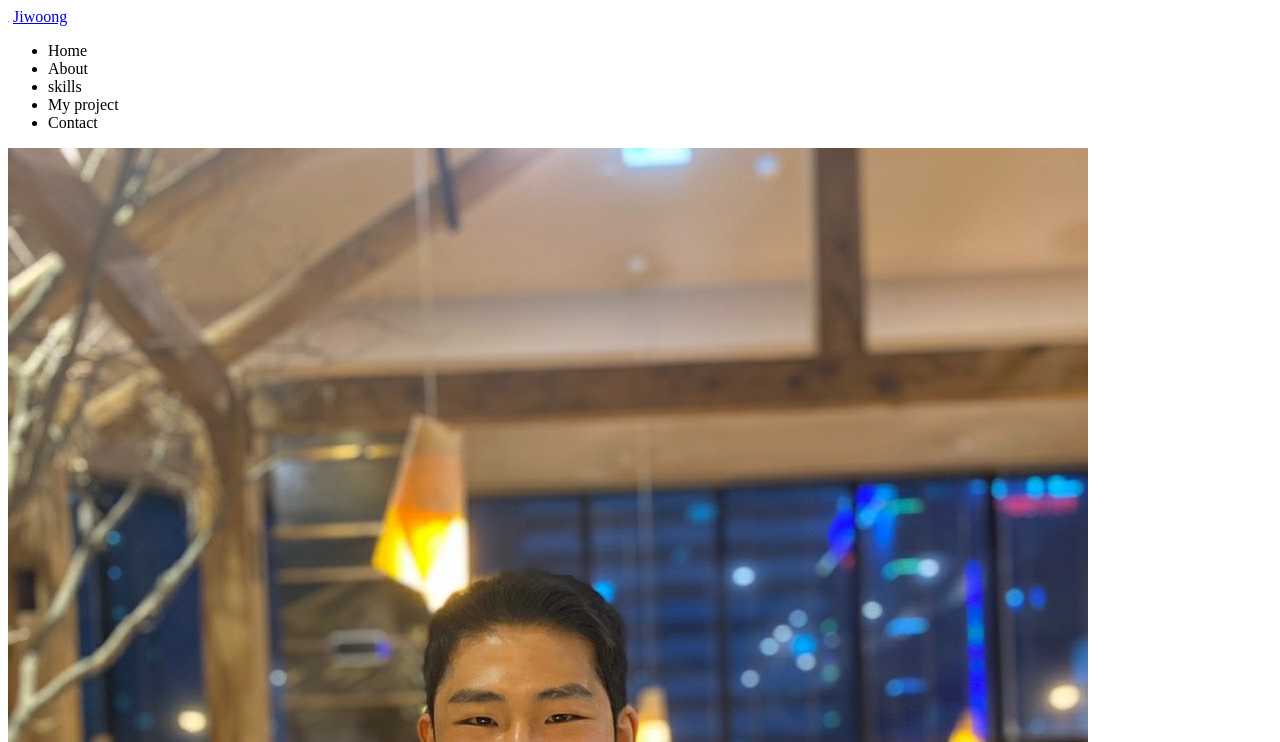
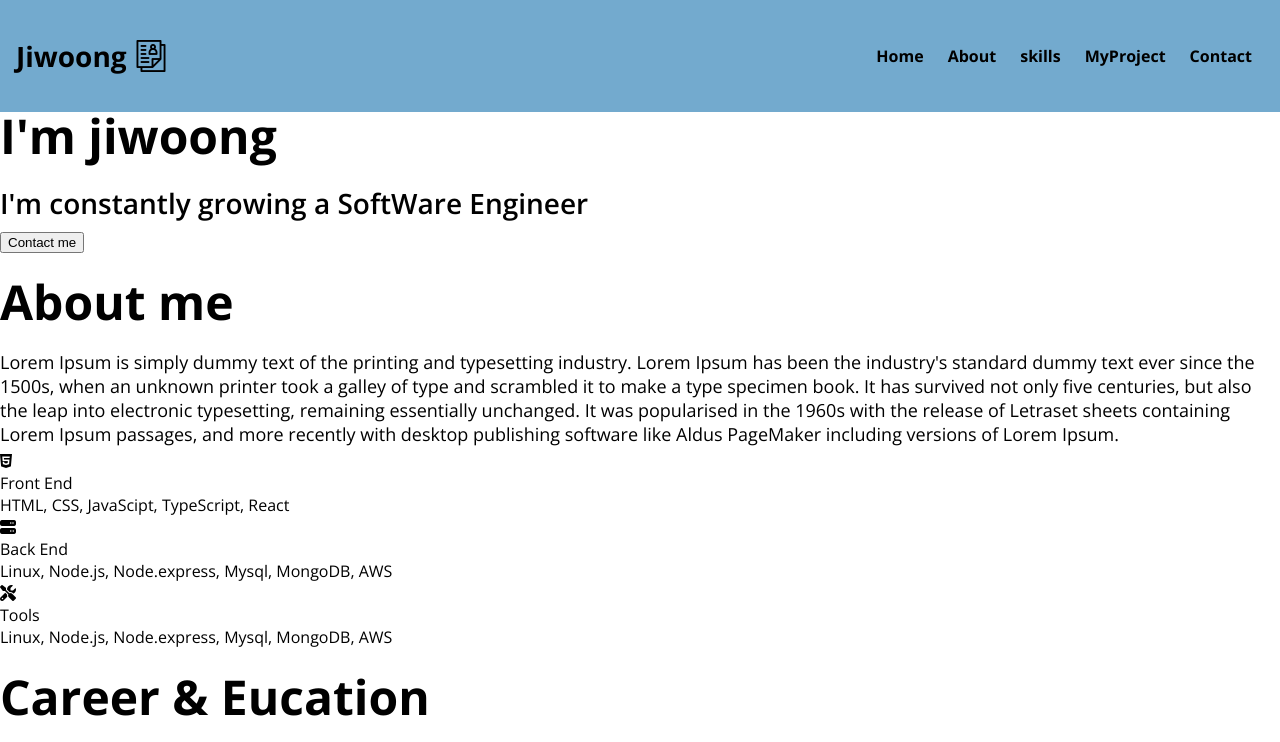
Before and after one commit to woong8249/portfolilo, a plain HTML site: page index.html in a window 1280 px wide. Shown: the top 742 px of the page. Drawn offline with nearby package versions, Linux system fonts and the light colour scheme.

Commit message:
Add css global set up & navbar

```diff
--- a/index.html
+++ b/index.html
@@ -19,23 +19,25 @@
 
     <!-- Nabar -->
     <nav id="navbar">
-        <div class="navar__logo">
-            <img width="1rem" src="./imgs/favicon.png" alt="logo">
-            <a href="#">Jiwoong</a>
+        <div class="navbar__logo">
+            <div>Jiwoong</div>
+            <img src=" ./imgs/favicon.png" alt="logo">
         </div>
-        <ul class="navar__menu">
-            <li class="navbar__menu__item">Home</li>
-            <li class="navbar__menu__item">About</li>
-            <li class="navbar__menu__item">skills</li>
-            <li class="navbar__menu__item">My project</li>
-            <li class="navbar__menu__item">Contact</li>
-        </ul>
+        <div class="navbar__menu">
+            <ul class="navbar__menu__list">
+                <li class="navbar__menu__item active">Home</li>
+                <li class="navbar__menu__item">About</li>
+                <li class="navbar__menu__item">skills</li>
+                <li class="navbar__menu__item">MyProject</li>
+                <li class="navbar__menu__item">Contact</li>
+            </ul>
+        </div>
 
     </nav>
 
     <!-- Home -->
     <section class="home">
-        <img class="home__profile__picture" src="./imgs/profile.jpeg" alt="picture">
+        <img width="10rem" class="home__profile__picture" src="./imgs/profile.jpeg" alt="picture">
         <h1 class="home__title">Hello, <br>I'm jiwoong</h1>
         <h2 class="home__description">I'm constantly growing a SoftWare Engineer </h2>
         <button class="home__contact">Contact me</button>
@@ -286,13 +288,13 @@
             <div class="category__btn">Back_end</div>
         </div>
         <div class="pojects__imgs">
-            <a href="www.github.com" class="project" target="blank"></a>
+            <a hreff="w target=" _blank"ww.github.com" class="project" target="blank"></a>
             <img src="./imgs/project/desktop.png" alt="desktop">
             <div class="project__description">
                 <h3>Youtub Site</h3>
                 <span>Clone coding with HTML and CSS</span>
             </div>
-            <a href="www.github.com" class="project" target="blank"></a>
+            <a hreff="w target=" _blank"ww.github.com" class="project" target="blank"></a>
             <img src="./imgs/project/desktop.png" alt="desktop">
             <div class="project__description">
                 <h3>Youtub Site</h3>
--- a/styles.css
+++ b/styles.css
@@ -0,0 +1,121 @@
+/* Global */
+:root {
+  /* Color */
+  --color-white: #ffffff;
+  --color-light-white: #eeeeee;
+  --color-dark-white: #bdbdbd;
+  --color-pink: #fe918d;
+  --color-dark-pink: #ff6863;
+  --color-dark-grey: #4d4d4d;
+  --color-grey: #616161;
+  --color-light-grey: #7c7979;
+  --color-blue: #73aace;
+  --color-yellow: #fff7d1;
+  --color-orange: #feb546;
+  --color-black: #000000;
+
+  /* Font size */
+  --font-large: 48px;
+  --font-medium: 28px;
+  --font-regular: 18px;
+  --font-small: 16px;
+  --font-micro: 14px;
+
+  /* Font weight */
+  --weight-bold: 700;
+  --weight-semi-bold: 600;
+  --weight-regular: 400;
+}
+
+/* img-Size */
+
+/* Universal tags */
+* {
+  box-sizing: border-box;
+}
+
+body {
+  font-family: "Open Sans", sans-serif;
+  margin: 0;
+  cursor: default; /* 마우스커서 */
+}
+a {
+  text-decoration: none;
+  color: var(--color-white);
+}
+ul {
+  padding: 0;
+  list-style: none;
+}
+li {
+  line-height: 2rem;
+}
+
+/* Typography */
+
+h1 {
+  font-size: var(--font-large);
+  font-weight: var(--weight-bold);
+  color: var(--color-black);
+  margin: 16px 0px;
+}
+
+h2 {
+  font-size: var(--font-medium);
+  font-weight: var(--weight-semi-bold);
+  color: var(--color-black);
+  margin: 8px 0;
+}
+
+h3 {
+  font-size: var(--font-regular);
+  font-weight: var(--weight-regular);
+  color: var(--color-black);
+  margin: 8px 0;
+}
+
+p {
+  font-size: var(--font-regular);
+  font-weight: var(--weight-regular);
+  color: var(--color-black);
+  margin: 4px 0;
+}
+
+/* Navbar */
+#navbar {
+  width: 100vw;
+  position: fixed;
+  display: flex;
+  justify-content: space-between;
+  background-color: var(--color-blue);
+  align-items: center;
+  padding: 1rem;
+}
+.navbar__logo {
+  font-size: var(--font-medium);
+  font-weight: var(--weight-bold);
+  display: flex;
+  align-items: center;
+  margin-right: 20px;
+}
+.navbar__logo > img {
+  width: 2rem;
+  margin-left: 0.5rem;
+}
+
+.navbar__menu__list {
+  display: flex;
+}
+.navbar__menu__item {
+  padding: 8px 12px;
+  margin: 0 0px;
+  font-weight: var(--weight-bold);
+  cursor: pointer;
+  border-radius: 4px;
+}
+.navbar__menu__item:hover {
+  background-color: var(--color-grey);
+}
+.navbar__menu__item.active {
+  /* border: 1px solid black; */
+}
```
